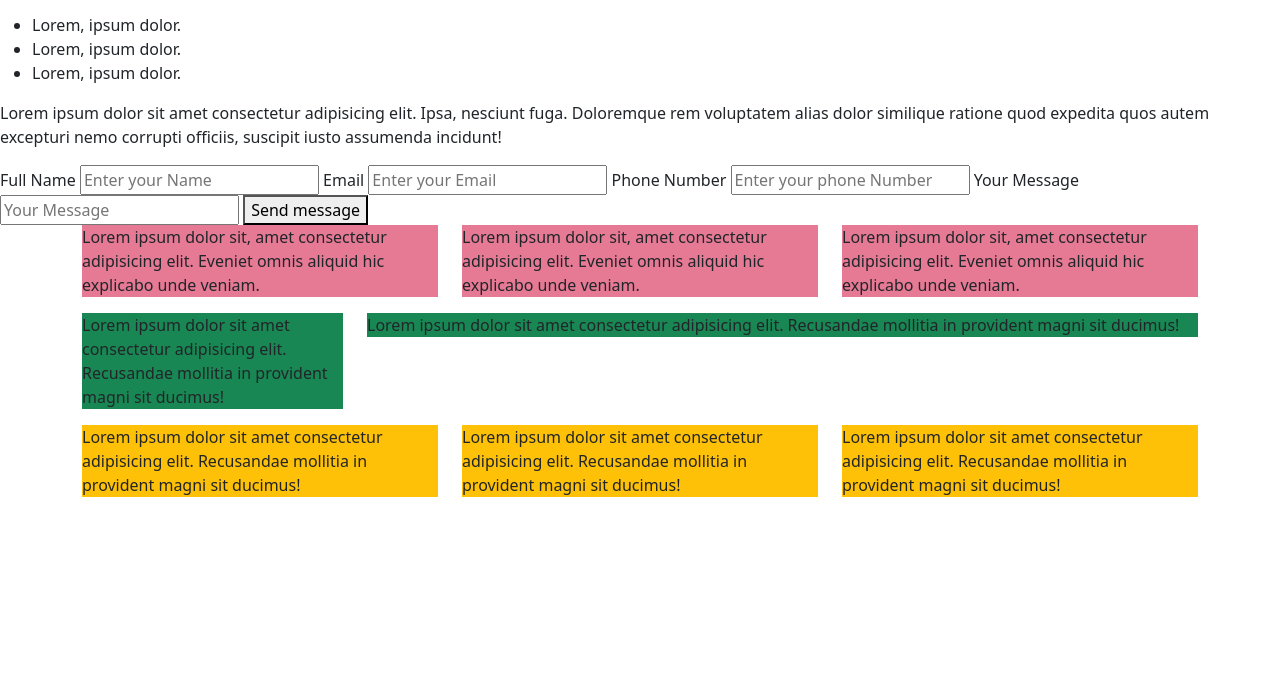
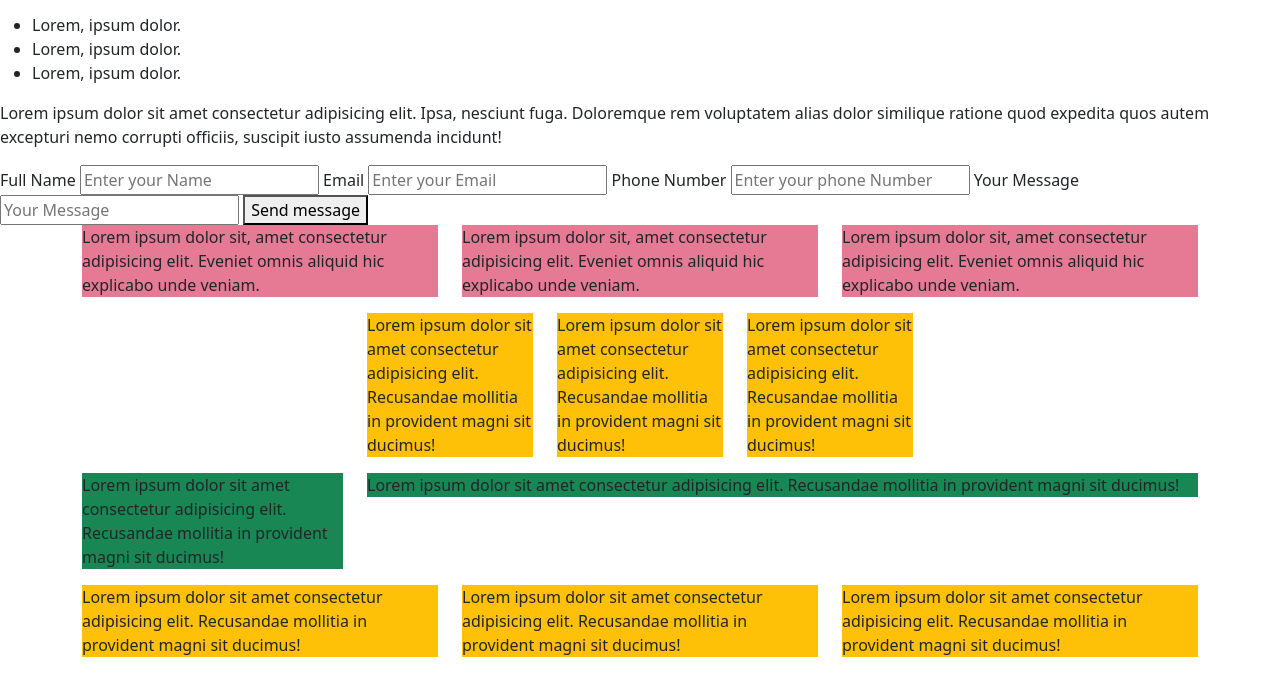
Before and after one commit to NinjaCoderM/learn-bootstrap-scss, a website: page learn-bootstrap-reboot/index.html in a window 1280 px wide. Shown: the part 407-1080 px from the top of the page. Before the commit the page ends 920 px from the top, so only its background shows below. Drawn offline with Linux system fonts and the light colour scheme; files whose address does not match are found by name.

Commit message:
<div class="row justify-content-center">

```diff
--- a/learn-bootstrap-reboot/index.html
+++ b/learn-bootstrap-reboot/index.html
@@ -99,6 +99,17 @@
   </div>
 
   <div class="container">
+    <div class="row justify-content-center">
+      <div class="col-2">
+        <p class="bg-warning">Lorem ipsum dolor sit amet consectetur adipisicing elit. Recusandae mollitia in provident magni sit ducimus!</p>
+      </div>
+      <div class="col-2">
+        <p class="bg-warning">Lorem ipsum dolor sit amet consectetur adipisicing elit. Recusandae mollitia in provident magni sit ducimus!</p>
+      </div>
+      <div class="col-2">
+        <p class="bg-warning">Lorem ipsum dolor sit amet consectetur adipisicing elit. Recusandae mollitia in provident magni sit ducimus!</p>
+      </div>
+    </div>
     <div class="row">
       <div class="col-md-3">
         <p class="bg-success">Lorem ipsum dolor sit amet consectetur adipisicing elit. Recusandae mollitia in provident magni sit ducimus!</p>
```
